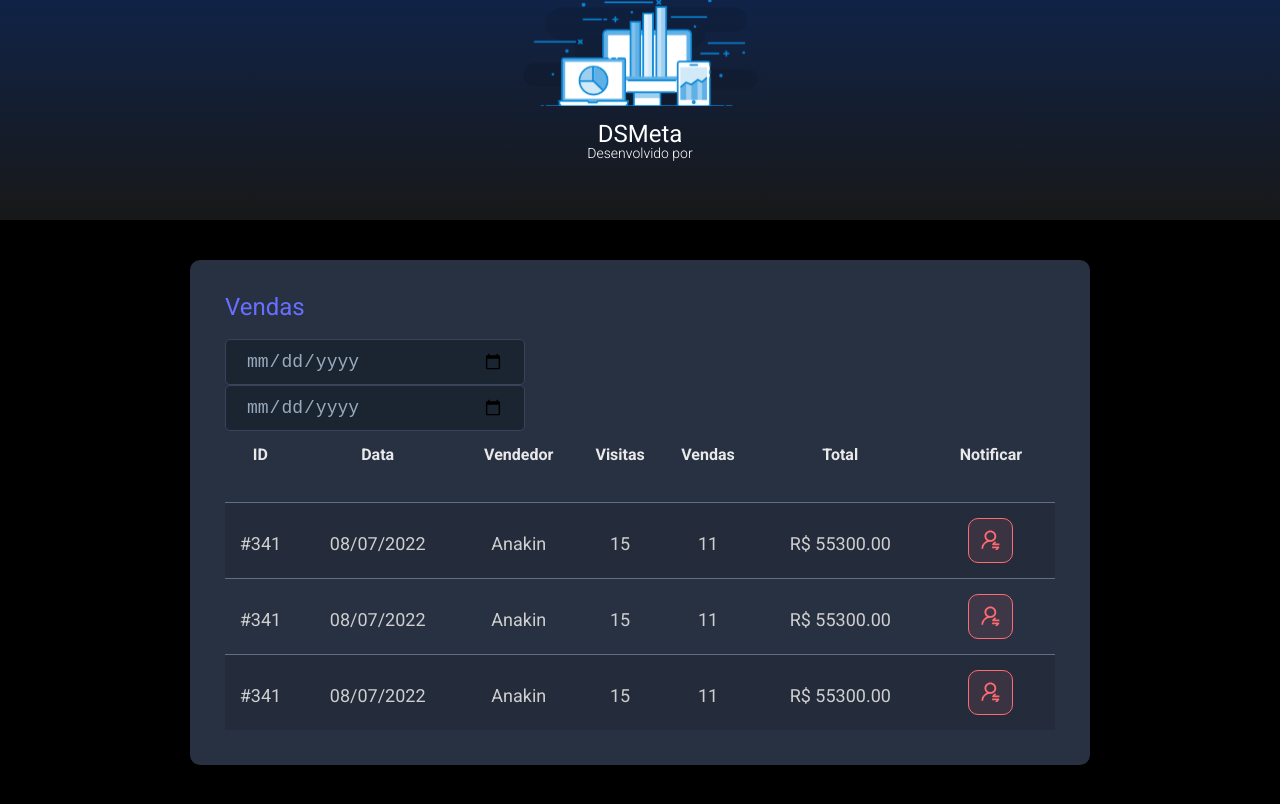
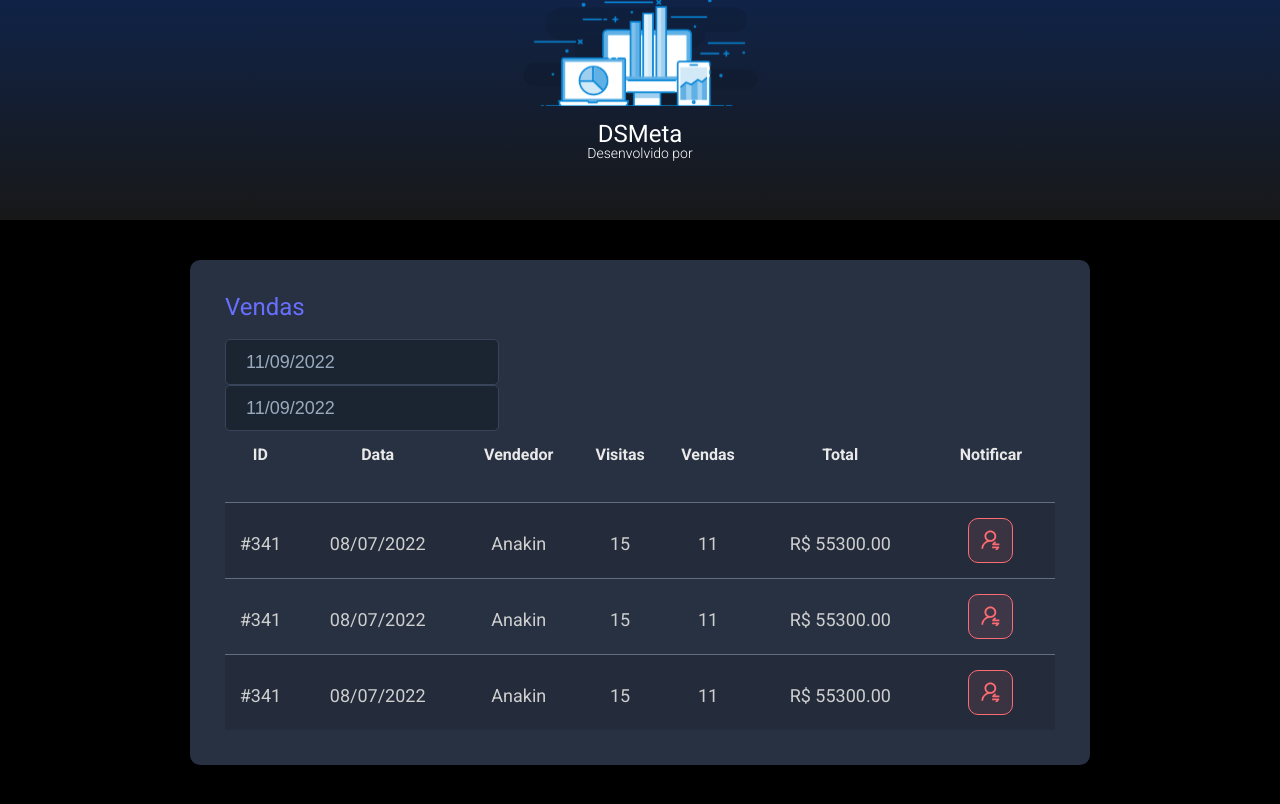
Before and after one commit to AllanGoto/Maratona-dsmeta, a React (Vite) app in the folder frontend/: page / in a window 1280 px wide. Built offline with nearby package versions, Linux system fonts and the light colour scheme.

Commit message:
Datepicke

```diff
--- a/frontend/package.json
+++ b/frontend/package.json
@@ -9,7 +9,9 @@
     "preview": "vite preview"
   },
   "dependencies": {
+    "@types/react-datepicker": "4.4.2",
     "react": "^18.2.0",
+    "react-datepicker": "4.8.0",
     "react-dom": "^18.2.0"
   },
   "devDependencies": {
--- a/frontend/src/components/SalesCard/index.tsx
+++ b/frontend/src/components/SalesCard/index.tsx
@@ -1,5 +1,7 @@
 import NotificationButton from '../NotificationButtom'
 import './styles.css'
+import DatePicker from "react-datepicker";
+import "react-datepicker/dist/react-datepicker.css";
 
 function SalesCard() {
     return (
@@ -7,10 +9,20 @@
             <h2 className="dsmeta-sales-title">Vendas</h2>
             <div className="datas-form-control-containes">
                 <div>
-                    <input className="dsmeta-form-control" type="date" />
+                    <DatePicker
+                        selected={new Date()}
+                        onChange={(date: Date) => { }}
+                        className="dsmeta-form-control"
+                        dateFormat="dd/MM/yyyy"
+                    />
                 </div>
                 <div>
-                    <input className="dsmeta-form-control" type="date" />
+                    <DatePicker
+                        selected={new Date()}
+                        onChange={(date: Date) => { }}
+                        className="dsmeta-form-control"
+                        dateFormat="dd/MM/yyyy"
+                    />
                 </div>
             </div>
             <div>
```
Also changed, not shown: 1 other file (tests, documents, lock files or other folders).
